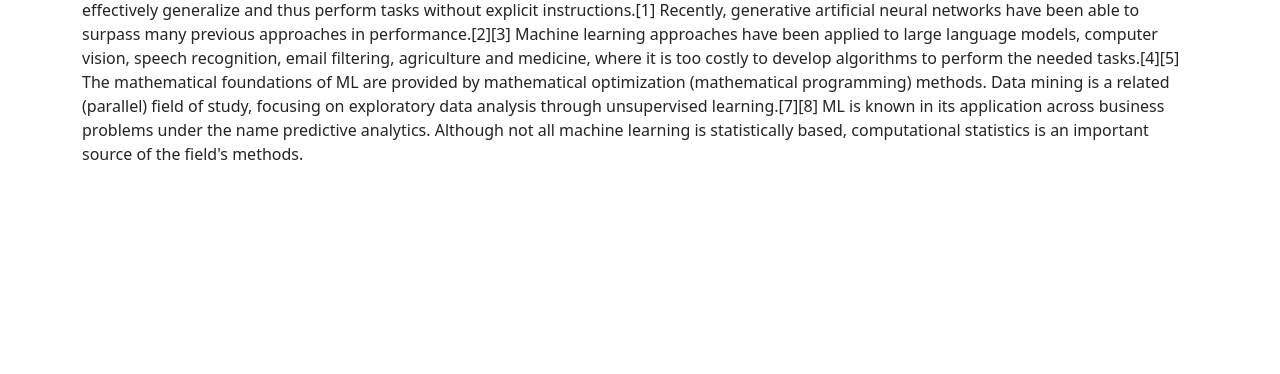
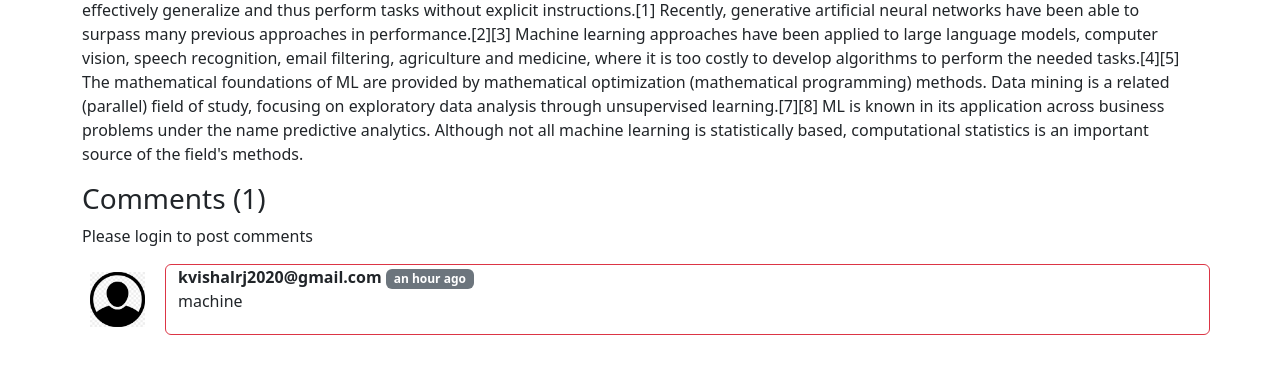
Before and after one commit to kvishalrj/iCoder, a Django app: a page that uses templates/base.html in a window 1280 px wide. Shown: the part 184-558 px from the top of the page. Run offline with Django 4.2, Linux system fonts and the light colour scheme; data comes from the database, SQL or seed files in the repository; both versions use the stored data as it was after the commit.

Commit message:
comment feature added

```diff
--- a/blog/admin.py
+++ b/blog/admin.py
@@ -1,5 +1,5 @@
 from django.contrib import admin
-from blog.models import Post
+from blog.models import Post, BlogComment
 
 # Register your models here.
-admin.site.register(Post)
+admin.site.register((Post, BlogComment))
--- a/blog/models.py
+++ b/blog/models.py
@@ -1,4 +1,6 @@
 from django.db import models
+from django.contrib.auth.models import User
+from django.utils.timezone import now
 
 # Create your models here.
 class Post(models.Model):
@@ -11,3 +13,14 @@ class Post(models.Model):
 
     def __str__(self) -> str:
         return self.title + " by " + self.author
+
+class BlogComment(models.Model):
+    sno = models.AutoField(primary_key= True)
+    comment = models.TextField()
+    user = models.ForeignKey(User, on_delete= models.CASCADE)
+    post = models.ForeignKey(Post, on_delete= models.CASCADE)
+    parent = models.ForeignKey('self', on_delete= models.CASCADE, null = True)
+    timestamp = models.DateTimeField(default= now)
+
+    def __str__(self) -> str:
+        return self.comment[0:15] + "... by " + self.user.username
--- a/blog/urls.py
+++ b/blog/urls.py
@@ -3,6 +3,10 @@ from django.urls import path, include
 from blog import views
 
 urlpatterns = [
+
+    # API to post comment
+    path('postComment', views.postComment, name='postComment'),
+
     path('', views.blogHome, name='blogHome'),
     path('<str:slug>', views.blogPost, name='blogPost')
 ]
--- a/blog/views.py
+++ b/blog/views.py
@@ -1,5 +1,6 @@
-from django.shortcuts import render, HttpResponse
-from blog.models import Post
+from django.shortcuts import render, HttpResponse, redirect
+from blog.models import Post, BlogComment
+from django.contrib import messages
 
 # Create your views here.
 def blogHome(request):
@@ -9,5 +10,21 @@ def blogHome(request):
 
 def blogPost(request, slug):
     post = Post.objects.filter(slug=slug).first()
-    context = {'post' : post}
+    comments = BlogComment.objects.filter(post=post)
+    context = {'post' : post, 'comments' : comments, 'user' : request.user}
     return render(request, 'blog/blogPost.html', context)
+
+def postComment(request):
+    if request.method=='POST':
+        comment = request.POST.get("comment")
+        slug = request.POST.get("postSlug")
+        if comment=="":
+            messages.error(request, "Please write a comment")
+            return redirect(f"/blog/{slug}")
+        user = request.user
+        postSno = request.POST.get("postSno")
+        post = Post.objects.get(sno=postSno)
+        comment = BlogComment(comment=comment, user=user, post=post)
+        comment.save()
+        messages.success(request, "Your comment has been posted successfully")
+        return redirect(f"/blog/{slug}")
--- a/home/views.py
+++ b/home/views.py
@@ -5,7 +5,8 @@ from django.contrib.auth import authenticate, login, logout
 from django.contrib import messages
 from blog.models import Post
 
-# Create your views here.
+# HTML Pages
+
 def home(request):
     return render(request, 'home/home.html')
 
@@ -41,6 +42,8 @@ def search(request):
         messages.warning(request, "No search results found!")
     params = {'allPosts' : allPosts, 'query' : query}
     return render(request, 'home/search.html', params)
+
+# Authentication APIs
 
 def handleSignup(request):
     if request.method == 'POST':
@@ -92,7 +95,6 @@ def handleLogin(request):
     else:
         return HttpResponse('404 - Error')
 
-
 def handleLogout(request):
     logout(request)
     messages.success(request, 'Successfully logged out')
--- a/iCoder/urls.py
+++ b/iCoder/urls.py
@@ -17,6 +17,9 @@ Including another URLconf
 from django.contrib import admin
 from django.urls import path, include
 
+admin.site.site_header = "iCoder Admin"
+admin.site.index_title = "Welcome to iCoder Admin Panel"
+
 urlpatterns = [
     path('admin/', admin.site.urls),
     path('', include('home.urls')),
--- a/templates/base.html
+++ b/templates/base.html
@@ -7,12 +7,6 @@
   <link href="https://cdn.jsdelivr.net/npm/bootstrap@5.3.2/dist/css/bootstrap.min.css" rel="stylesheet"
     integrity="sha384-T3c6CoIi6uLrA9TneNEoa7RxnatzjcDSCmG1MXxSR1GAsXEV/Dwwykc2MPK8M2HN" crossorigin="anonymous">
 
-  <script src="https://cdn.jsdelivr.net/npm/@popperjs/core@2.11.8/dist/umd/popper.min.js"
-    integrity="sha384-I7E8VVD/ismYTF4hNIPjVp/Zjvgyol6VFvRkX/vR+Vc4jQkC+hVqc2pM8ODewa9r"
-    crossorigin="anonymous"></script>
-  <script src="https://cdn.jsdelivr.net/npm/bootstrap@5.3.2/dist/js/bootstrap.min.js"
-    integrity="sha384-BBtl+eGJRgqQAUMxJ7pMwbEyER4l1g+O15P+16Ep7Q9Q+zqX6gSbd85u4mG4QzX+"
-    crossorigin="anonymous"></script>
 </head>
 <body>
   <nav class="navbar navbar-expand-lg bg-secondary">
@@ -50,14 +44,12 @@
         {% if user.is_authenticated %}
         <ul class="navbar-nav">
           <li class="nav-item">
-            <a class="nav-link dropdown-toggle" href="#" id="userMenu" data-bs-toggle="dropdown" aria-haspopup="true"
+            <a class="nav-link dropdown-toggle text-white" href="#" id="userMenu" data-bs-toggle="dropdown" aria-haspopup="true"
               aria-expanded="false">
               {{ user.username }}
             </a>
-            <div class="dropdown-menu dropdown-menu-right" aria-labelledby="userMenu">
-              <a class="dropdown-item" href="#">Upload</a>
-              <div class="dropdown-divider"></div>
-              <a class="dropdown-item" href="#">
+            <div class="dropdown-menu dropdown-menu-end" aria-labelledby="userMenu">
+              <a class="dropdown-item" href="/logout">
                 Log Out</a>
             </div>
           </li>
@@ -163,16 +155,11 @@
     </div>
   </div>
 
-  <!-- --------------------- -->
-
-  <!-- --------------------- -->
-
   {% block body %}
 
   {% endblock body %}
 
-  <script src="https://cdn.jsdelivr.net/npm/bootstrap@5.3.2/dist/js/bootstrap.bundle.min.js"
-    integrity="sha384-C6RzsynM9kWDrMNeT87bh95OGNyZPhcTNXj1NW7RuBCsyN/o0jlpcV8Qyq46cDfL"
-    crossorigin="anonymous"></script>
+  <script src="https://cdn.jsdelivr.net/npm/bootstrap@5.3.2/dist/js/bootstrap.bundle.min.js" integrity="sha384-C6RzsynM9kWDrMNeT87bh95OGNyZPhcTNXj1NW7RuBCsyN/o0jlpcV8Qyq46cDfL" crossorigin="anonymous"></script>
+
 </body>
 </html>
--- a/templates/blog/blogPost.html
+++ b/templates/blog/blogPost.html
@@ -3,6 +3,8 @@
 {% block title %} Blog Post {% endblock title %}
 
 {% block body %}
+
+{% load humanize %}
 
 <div class="container my-3">
     <h2 class="blog-post-title">{{post.title}}</h2>
@@ -10,4 +12,37 @@
     <p>{{post.content}}</p>
 </div>
 
+<div class="container">
+    <h3>Comments ({{comments.count}})</h3>
+    <div class="my-2">
+        {% if user.is_authenticated %}
+        <form action="/blog/postComment" method="post">
+            {% csrf_token %}
+            <input type="hidden" name="postSno" value="{{post.sno}}">
+            <input type="hidden" name="postSlug" value="{{post.slug}}">
+            <div class="mb-3">
+                <input type="text" class="form-label" name="comment" placeholder="Enter comment here">
+            </div>
+            <button type="submit" class="btn btn-primary">Submit</button>
+        </form>
+        {% else %}
+        <p>Please login to post comments</p>
+        {% endif %}
+    </div>
+
+    {% for comment in comments %}
+    <div class="row my-3">
+        <div class="col-md-1">
+            <img class="rounded mx-auto d-block w-100 p-2" src="/static/userimg/user.png" alt="user">
+        </div>
+        <div class="col-md-11 border border-danger rounded">
+            <b>{{comment.user.username}} </b> <span class="badge bg-secondary">{{comment.timestamp | naturaltime}}</span>
+            <div>
+                {{comment.comment}}
+            </div>
+        </div>
+    </div>
+    {% endfor %}
+</div>
+
 {% endblock body %}
```
Also changed, not shown: iCoder/settings.py (+7 -1 lines), blog/migrations/0002_blogcomment.py (added), db.sqlite3, static/userimg/user.png (added).
